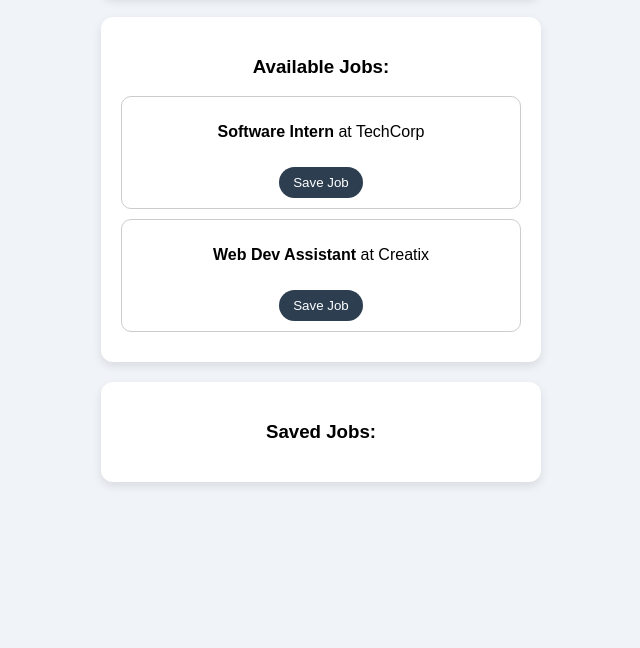
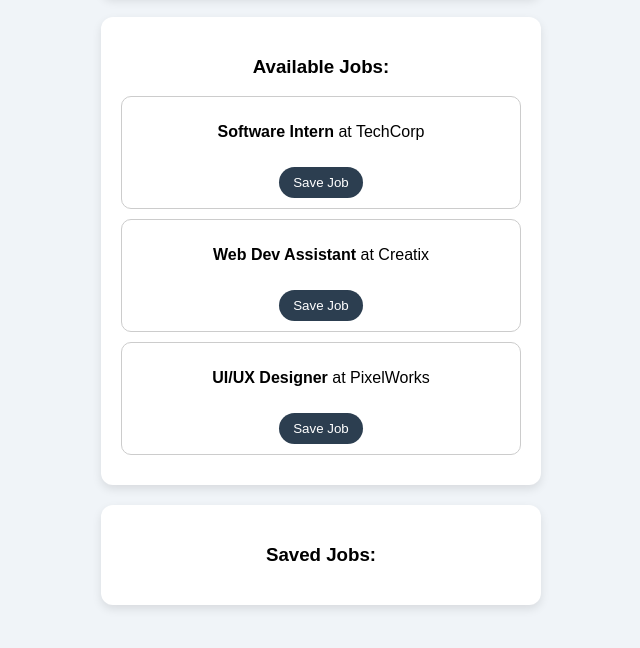
Before and after one commit to HarryKingskids/khangai.github.io, a plain HTML site: page home.html in a window 1280 px wide. Shown: the part 220-868 px from the top of the page, without its empty margins (319-959 px from the left). Before the commit the page ends 800 px from the top, so only its background shows below. Drawn offline with Linux system fonts and the light colour scheme; sample sign-in values are in the browser's storage.

Commit message:
Update home.html

```diff
--- a/home.html
+++ b/home.html
@@ -12,13 +12,20 @@
 
   <div class="jobs">
     <h3>Available Jobs:</h3>
+
     <div class="job-card">
       <p><strong>Software Intern</strong> at TechCorp</p>
       <button onclick="saveJob('Software Intern')">Save Job</button>
     </div>
+
     <div class="job-card">
       <p><strong>Web Dev Assistant</strong> at Creatix</p>
       <button onclick="saveJob('Web Dev Assistant')">Save Job</button>
+    </div>
+
+    <div class="job-card">
+      <p><strong>UI/UX Designer</strong> at PixelWorks</p>
+      <button onclick="saveJob('UI/UX Designer')">Save Job</button>
     </div>
   </div>
 
```
